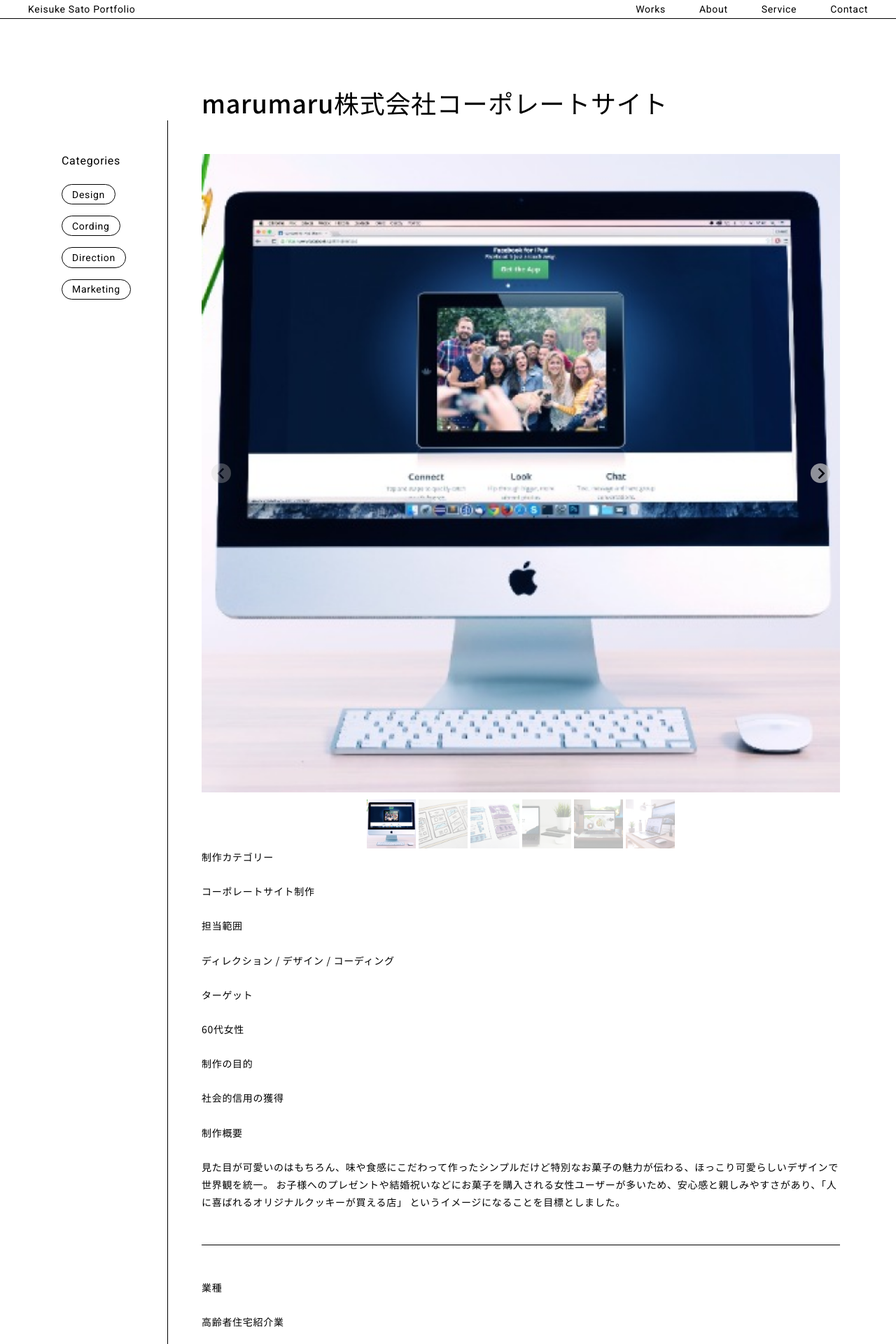
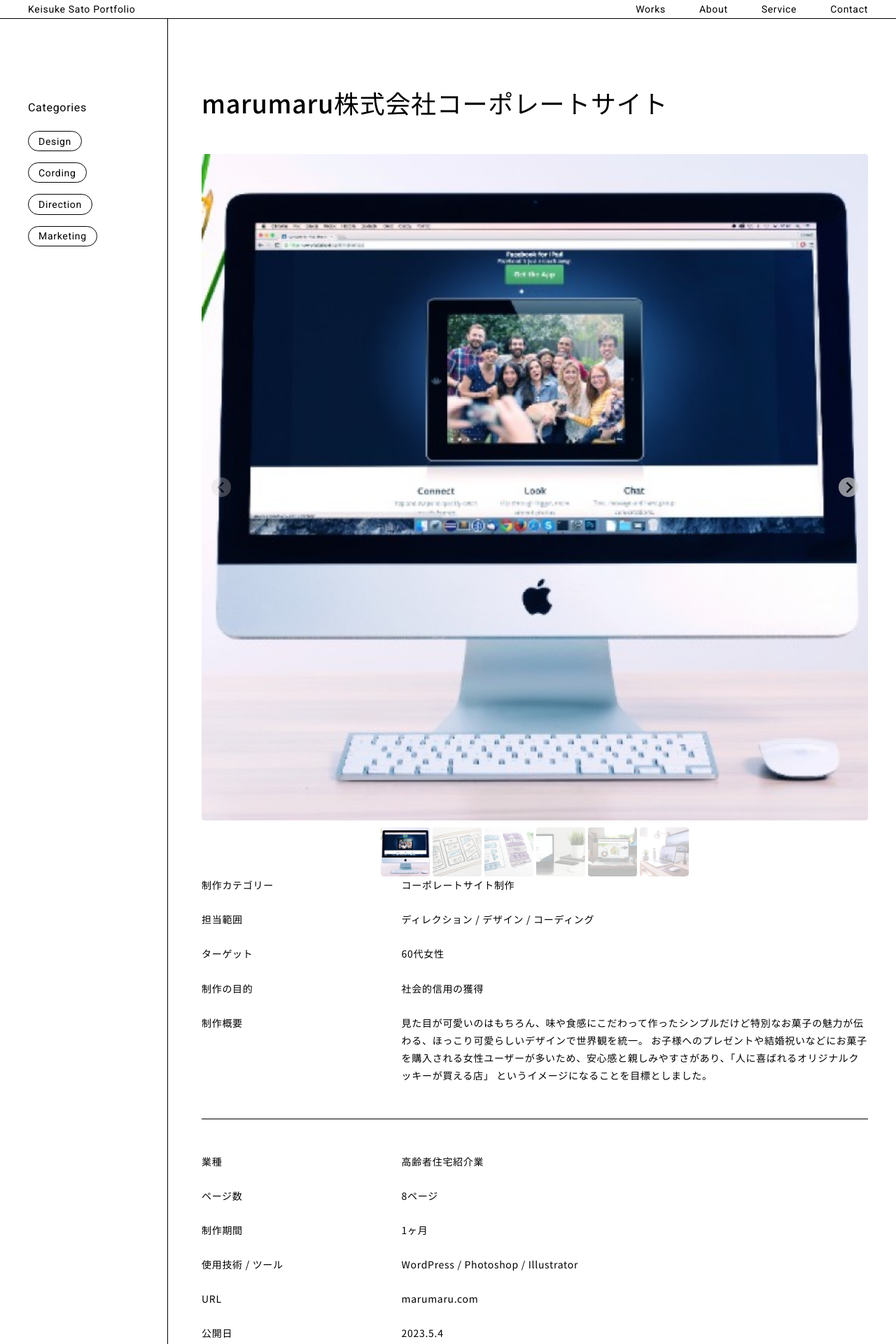
Before and after one commit to HIRAK-KS/my_portfolio_site, a PHP site: page /single-works.html in a window 1280 px wide. Shown: the top 1920 px of the page at 70% size. Run offline with PHP 8.4, Linux system fonts and the light colour scheme.

Commit message:
[Adjust overall layout and single-works.html description]

```diff
--- a/archive-works.html
+++ b/archive-works.html
@@ -16,7 +16,7 @@
     <link rel="stylesheet" href="./styles/style.css" />
   </head>
 
-  <body class="global-layout _2-column">
+  <body class="global-layout _archive">
     <header class="global-layout__header header">
       <div class="header__inner wrapper">
         <h1 class="logo">
@@ -94,7 +94,7 @@
       </div>
     </nav>
 
-    <main class="global-layout__contents _works">
+    <main class="global-layout__contents _2-colum">
       <section class="archive-works">
         <ul class="card-list">
           <li class="card _works">
--- a/single-works.html
+++ b/single-works.html
@@ -17,7 +17,7 @@
     <link rel="stylesheet" href="./styles/splide.min.css" />
   </head>
 
-  <body class="global-layout _2-column">
+  <body class="global-layout _single">
     <header class="global-layout__header header">
       <div class="header__inner wrapper">
         <h1 class="logo">
@@ -95,7 +95,7 @@
       </div>
     </nav>
 
-    <main class="global-layout__contents _works">
+    <main class="global-layout__contents _2-colum">
       <section class="archive-works">
         <section id="main-carousel" class="splide" aria-label="お気に入りの写真">
           <div class="splide__track">
--- a/styles/style.css
+++ b/styles/style.css
@@ -40,8 +40,9 @@ body {
   background-color: var(--color-white, #fff);
 }
 img {
-  max-width: 100%;
-  height: auto;
+  width: 100%;
+  height: 100%;
+  border-radius: 4px;
   object-fit: cover;
 }
 a {
@@ -118,7 +119,7 @@ hr {
 .card__date {
   font-size: 1.2rem;
 }
-@media (max-width: 480px) {
+@media (max-width: 600px) {
   .card__inner {
     flex-direction: column-reverse;
   }
@@ -137,24 +138,44 @@ LAYOUT
   min-height: 100vh;
   &._1-column {
     grid-template:
+      "." 96px
       "header" auto
       "contents" 1fr
+      "." 144px
       "footer" auto /
       100%;
   }
-  &._2-column {
+  &._archive,
+  &._single {
     grid-template:
-      "header header header header" auto
-      ". . heading ." auto
-      ". categories contents ." 1fr
-      "footer footer footer footer" auto /
-      1fr minmax(50px, 200px) minmax(500px, 1000px) 1fr;
-    @media (max-width: 800px) {
+      "header header header header header header" auto
+      ". . categories . . ." 120px
+      ". . categories heading . ." auto
+      ". . categories contents . ." 1fr
+      ". . categories . . ." 144px
+      "footer footer footer footer footer footer" auto /
+      1fr 40px minmax(50px, 200px) minmax(500px, 1000px) 40px 1fr;
+  }
+  @media (max-width: 800px) {
+    &._archive {
       grid-template:
         "header header header" auto
+        ". . ." 96px
         ". heading ." auto
         ". categories ." auto
         ". contents ." 1fr
+        ". . ." 120px
+        "footer footer footer" auto /
+        24px 1fr 24px;
+    }
+    &._single {
+      grid-template:
+        "header header header" auto
+        ". . ." 96px
+        ". heading ." auto
+        ". contents ." 1fr
+        ". categories ." auto
+        ". . ." 120px
         "footer footer footer" auto /
         24px 1fr 24px;
     }
@@ -168,32 +189,31 @@ LAYOUT
   grid-area: header;
 }
 .global-layout__heading {
-  padding: 120px 48px 0;
+  padding: 0 48px;
   grid-area: heading;
-  @media (max-width: 800px) {
-    padding: 48px 0 0;
-  }
 }
 .global-layout__categories {
-  padding: 48px;
+  padding-top: 144px;
+  padding-right: 48px;
   border-right: var(--border-primary);
   grid-area: categories;
   @media (max-width: 800px) {
-    padding: 24px 0 0;
+    padding-top: 24px;
+    border-right: none;
   }
 }
 .global-layout__contents {
   position: relative;
-  padding: 96px 40px 144px;
+  padding: 0 40px;
   grid-area: contents;
   @media (max-width: 800px) {
-    padding: 48px 24px 144px;
+    padding: 48px 24px 0;
   }
 }
-.global-layout__contents._works {
-  padding: 48px 40px 120px 48px;
+.global-layout__contents._2-colum {
+  padding: 48px 0 0 48px;
   @media (max-width: 800px) {
-    padding: 24px 0 120px;
+    padding: 24px 0 0;
   }
 }
 .global-layout__footer {
@@ -475,20 +495,22 @@ SINGLE PAGE
   font: var(--font-title-ja);
   font-size: 36px;
 }
-.description,
+.description {
+  display: flex;
+  flex-direction: column;
+  gap: 48px;
+  dt {
+    width: 30%;
+  }
+  dd {
+    width: 70%;
+  }
+}
 .description__main,
 .description__sub {
   display: flex;
-  flex-direction: column;
-}
-.description {
-  gap: 48px;
-}
-.description__main {
-  gap: 24px;
-}
-.description__sub {
-  gap: 24px;
+  flex-wrap: wrap;
+  row-gap: 24px;
 }
 
 /* --------------------------------
@@ -573,13 +595,6 @@ MEDIA
 /* ----------------------------------
 SLIDER
 ------------------------------------ */
-.splide__slide img,
-.thumbnail img {
-  width: 100%;
-  height: 100%;
-  object-fit: cover;
-}
-
 .thumbnails {
   display: flex;
   margin: 1rem auto 0;
```
